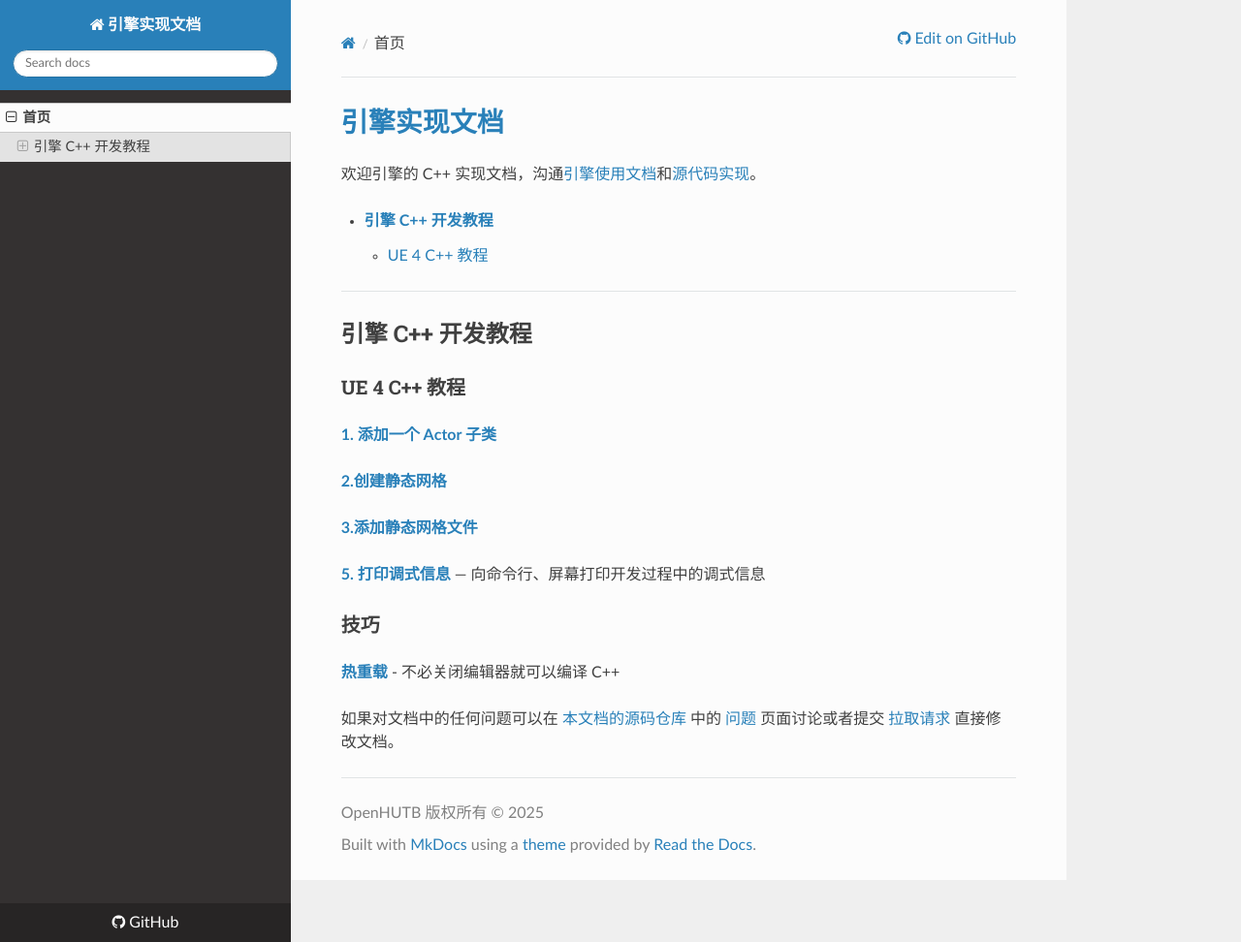
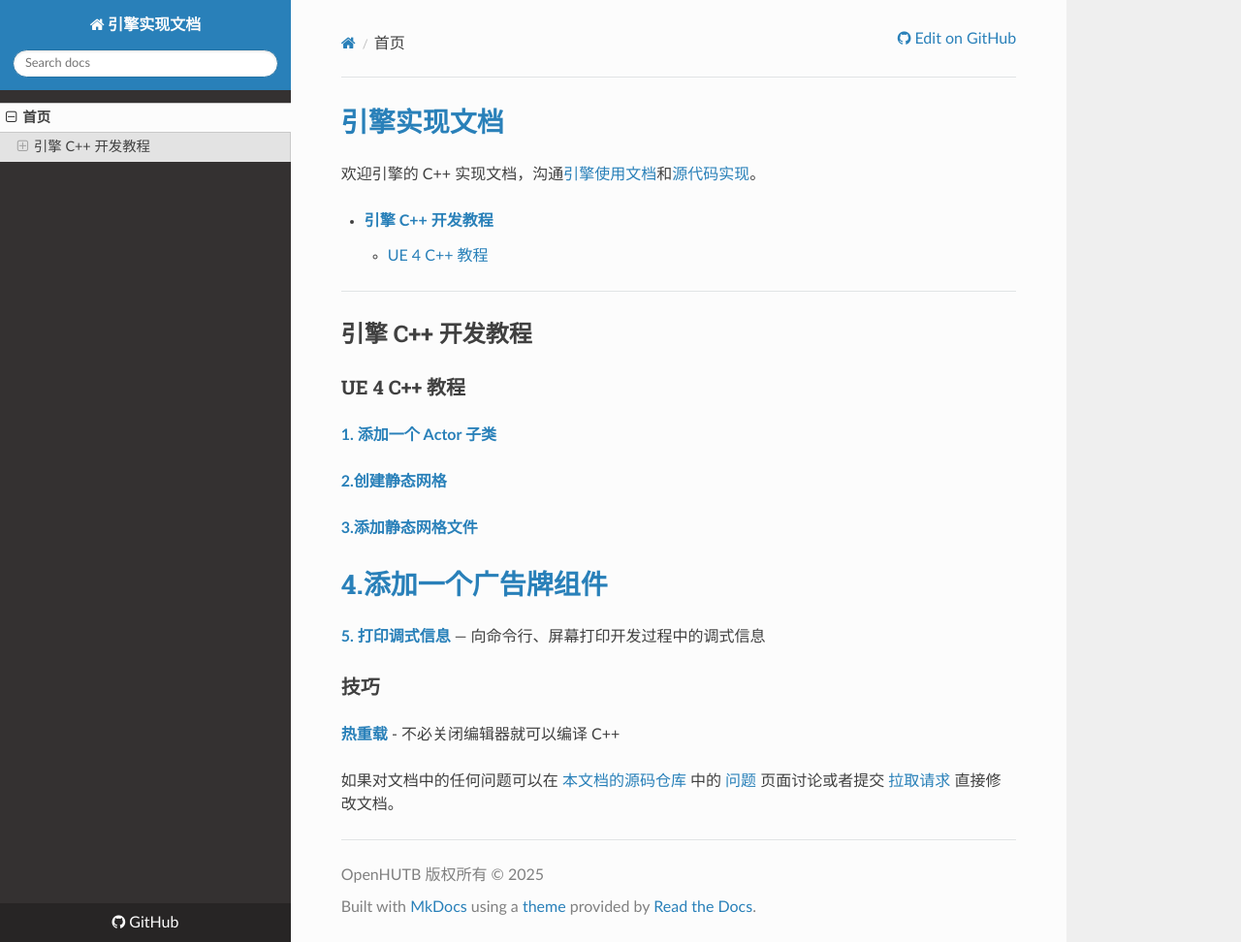
Before and after one commit to OpenHUTB/cpp, an MkDocs documentation site: the page built from docs/index.md, in a window 1280 px wide and 972 px high. Shown: the whole window at 97% size. Built offline with MkDocs 1.6.1, drawn with Linux system fonts in a browser that asks for light colours; nearby versions of some CDN libraries; a script that is not in the unit is left out.

Commit message:
修复丢失的链接

```diff
--- a/docs/index.md
+++ b/docs/index.md
@@ -25,6 +25,8 @@ title: 主页
 
 [__3.添加静态网格文件__](./tutorial/add_mesh_from_file.md)
 
+# [__4.添加一个广告牌组件__](./tutorial/add_billboard.md)
+
 [__5. 打印调式信息__](tutorial/print_debug.md) — 向命令行、屏幕打印开发过程中的调式信息
 
 
```
